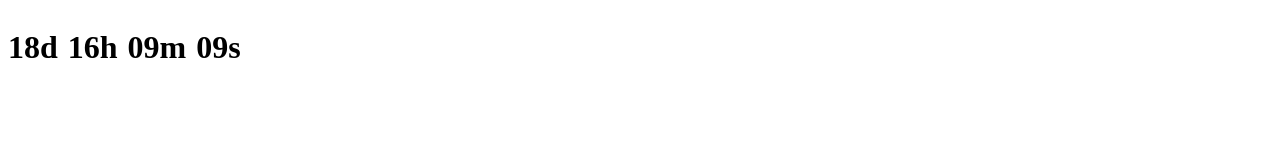
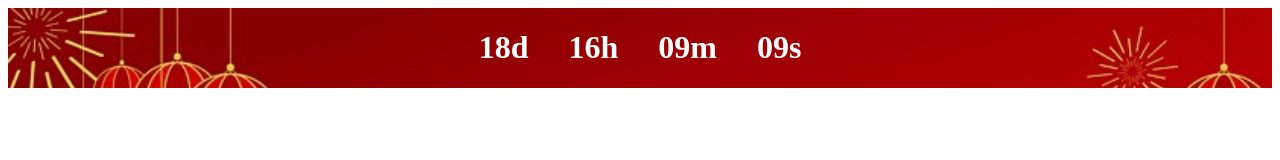
Before and after one commit to NAJIB-B/countdown-app, a plain HTML site: page index.html in a window 1280 px wide. Drawn offline with Linux system fonts and the light colour scheme.

Commit message:
added background image

```diff
--- /dev/null
+++ b/index.css
@@ -0,0 +1,13 @@
+
+.counter_div{
+	display: flex;
+	gap: 2.5rem;
+	background-image: url("./images/new_year_bg1.jpg");
+	background-repeat: no-repeat;
+	background-size: cover;
+	justify-content: center;
+}
+
+.timer_column h1{
+	color : white;
+}
--- a/index.html
+++ b/index.html
@@ -3,15 +3,24 @@
 <head>
 	<meta charset="UTF-8">
 	<meta name="viewport" content="width=device-width, initial-scale=1.0">
+	<link rel="stylesheet" href="./index.css">
 	<title>Document</title>
 </head>
 <body>
-	<div style="display: flex; gap: 10px;">
+	<div class="counter_div">
 
-		<h1 id="day"></h1>
-		<h1 id="hour"></h1>
-		<h1 id="minute"></h1>
-		<h1 id="second"></h1>
+		<div class="timer_column">
+			<h1 id="day"></h1>
+		</div>
+		<div class="timer_column">
+			<h1 id="hour"></h1>
+		</div>
+		<div class="timer_column">
+			<h1 id="minute"></h1>
+		</div>
+		<div class="timer_column">
+			<h1 id="second"></h1>
+		</div>
 	</div>
 
 </body>
```
Also changed, not shown: images/new_year_bg1.jpg (added).
